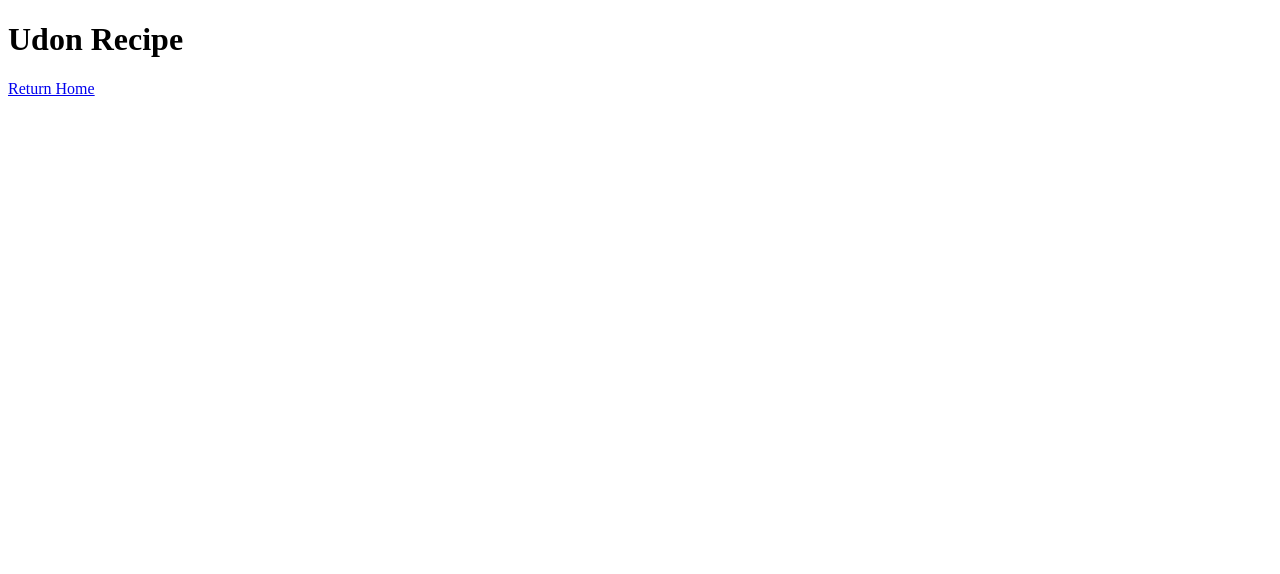
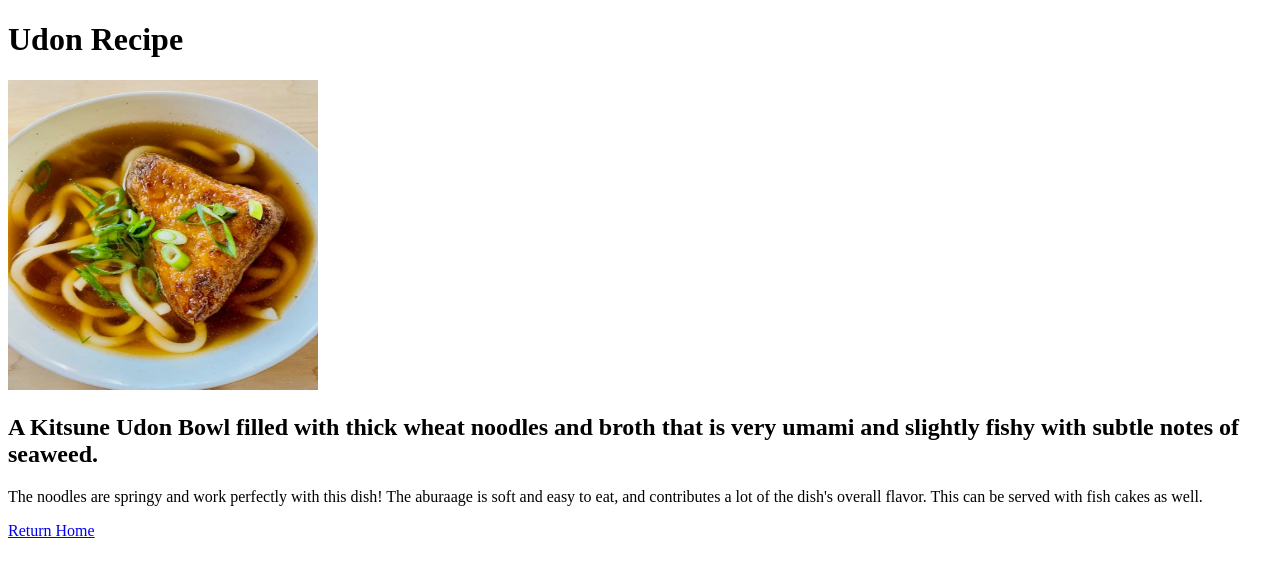
Before and after one commit to kenichiwu/odin-recipes, a plain HTML site: page recipes/udon.html in a window 1280 px wide. Drawn offline with Linux system fonts and the light colour scheme.

Commit message:
Images and Descriptions
Verbiage and Images added

```diff
--- a/recipes/udon.html
+++ b/recipes/udon.html
@@ -7,6 +7,9 @@
 </head>
 <body>
     <h1>Udon Recipe</h1>
+    <img src="../images/udonpicture.webp" alt="A Kitsune Udon Bowl filled with thick wheat noodles and broth that is very umami and slightly fishy with subtle notes of seaweed." height="310" width="310">
+    <h2>A Kitsune Udon Bowl filled with thick wheat noodles and broth that is very umami and slightly fishy with subtle notes of seaweed.</h2>
+    <p>The noodles are springy and work perfectly with this dish! The aburaage is soft and easy to eat, and contributes a lot of the dish's overall flavor. This can be served with fish cakes as well.</p>
     <a href="../index.html">Return Home</a>
 </body>
 </html>
```
Also changed, not shown: images/udonpicture.webp (added).
